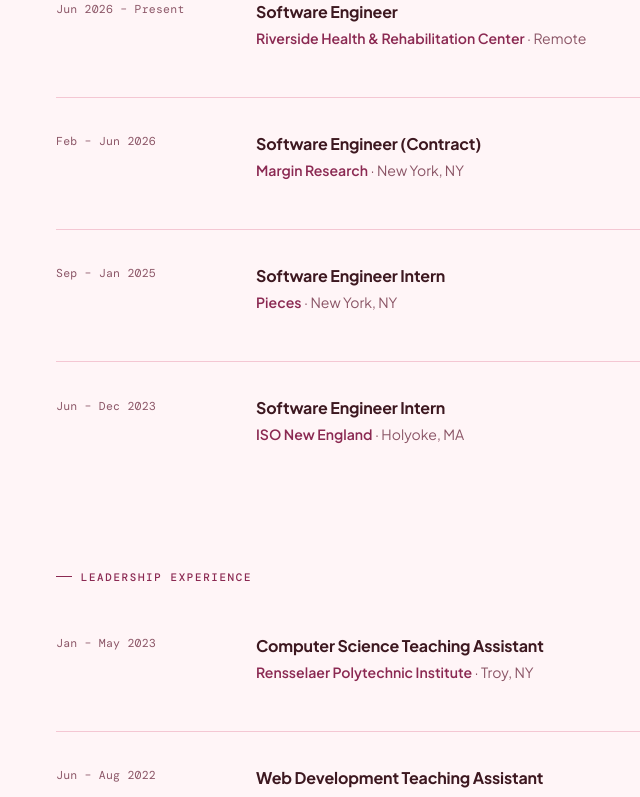
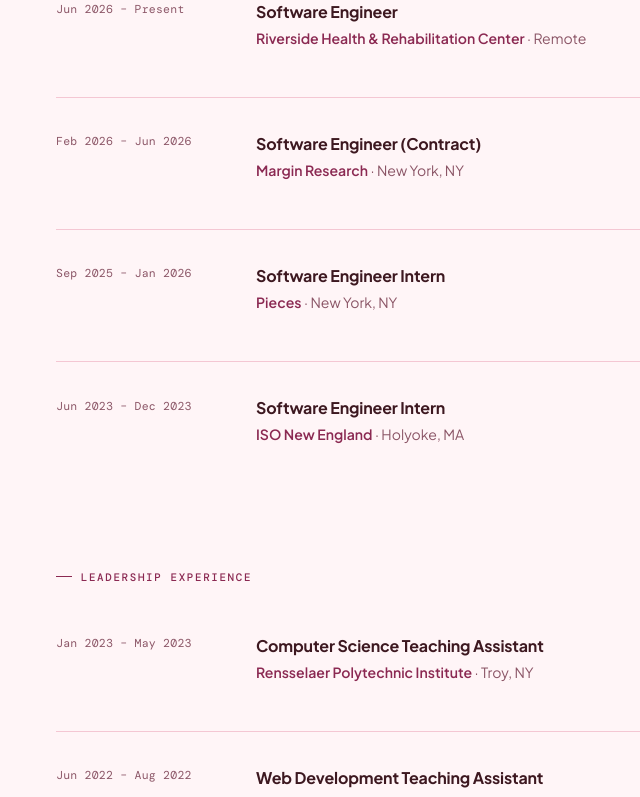
Before and after one commit to afsanab/AfsanasPortfolio, a React (Vite) app: page / in a window 1280 px wide. Shown: the part 2480-3277 px from the top of the page, without its empty margins (176-816 px from the left). Built offline with nearby package versions, Linux system fonts and the light colour scheme.

Commit message:
Fix date formatting in experience entries

```diff
--- a/src/data.ts
+++ b/src/data.ts
@@ -19,19 +19,19 @@
     company: 'Riverside Health & Rehabilitation Center',
     location: 'Remote',
   }, {
-    date: 'Feb – Jun 2026',
+    date: 'Feb 2026 – Jun 2026',
     role: 'Software Engineer (Contract)',
     company: 'Margin Research',
     location: 'New York, NY',
   },
   {
-    date: 'Sep – Jan 2025',
+    date: 'Sep 2025 – Jan 2026',
     role: 'Software Engineer Intern',
     company: 'Pieces',
     location: 'New York, NY',
   },
   {
-    date: 'Jun – Dec 2023',
+    date: 'Jun 2023 – Dec 2023',
     role: 'Software Engineer Intern',
     company: 'ISO New England',
     location: 'Holyoke, MA',
@@ -40,13 +40,13 @@
 
 export const leadershipExperiences: Experience[] = [
   {
-    date: 'Jan – May 2023',
+    date: 'Jan 2023 – May 2023',
     role: 'Computer Science Teaching Assistant',
     company: 'Rensselaer Polytechnic Institute',
     location: 'Troy, NY',
   },
   {
-    date: 'Jun – Aug 2022',
+    date: 'Jun 2022 – Aug 2022',
     role: 'Web Development Teaching Assistant',
     company: 'Girls Who Code Summer Immersion Program',
     location: 'New York, NY',
```
